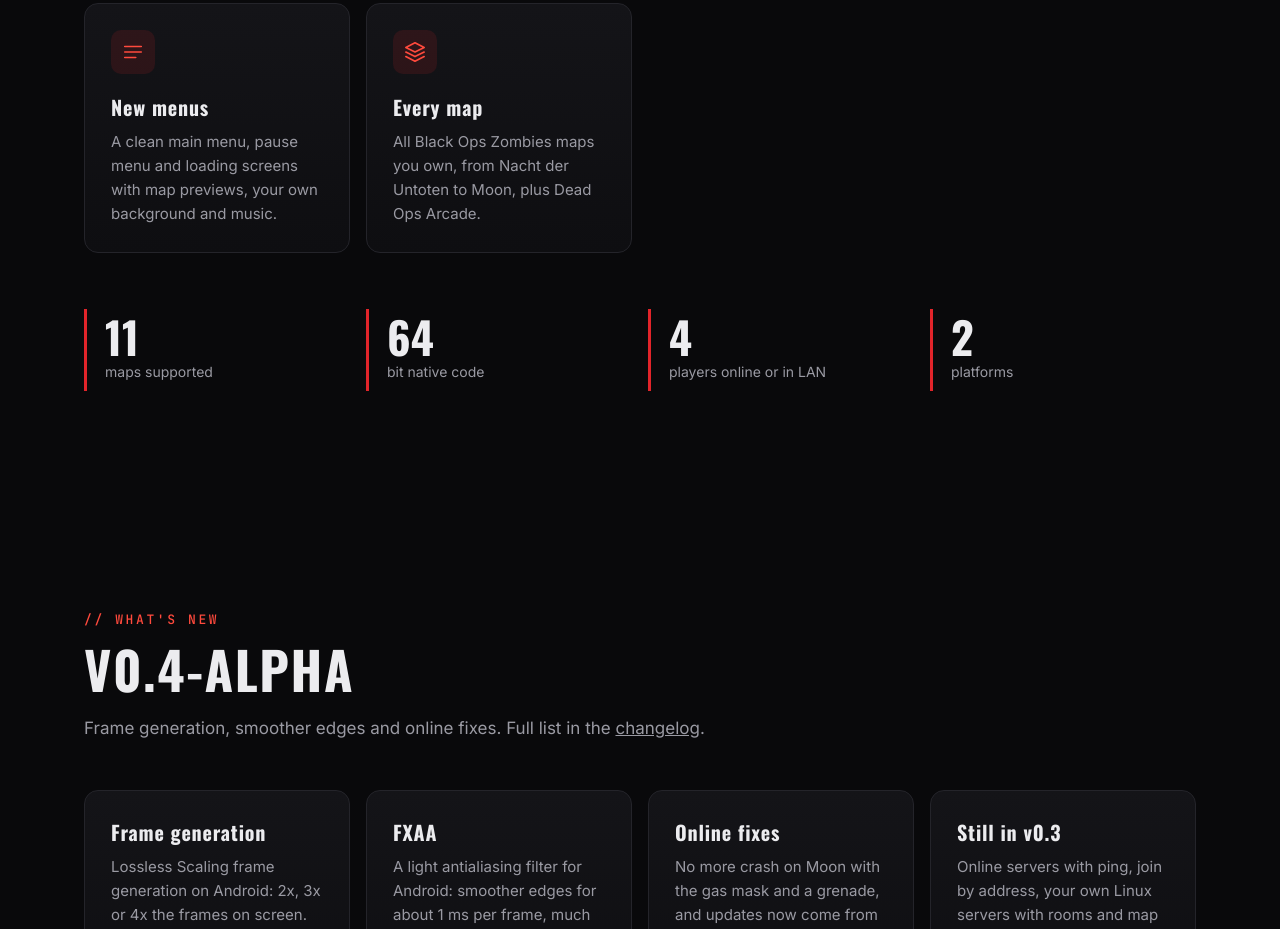
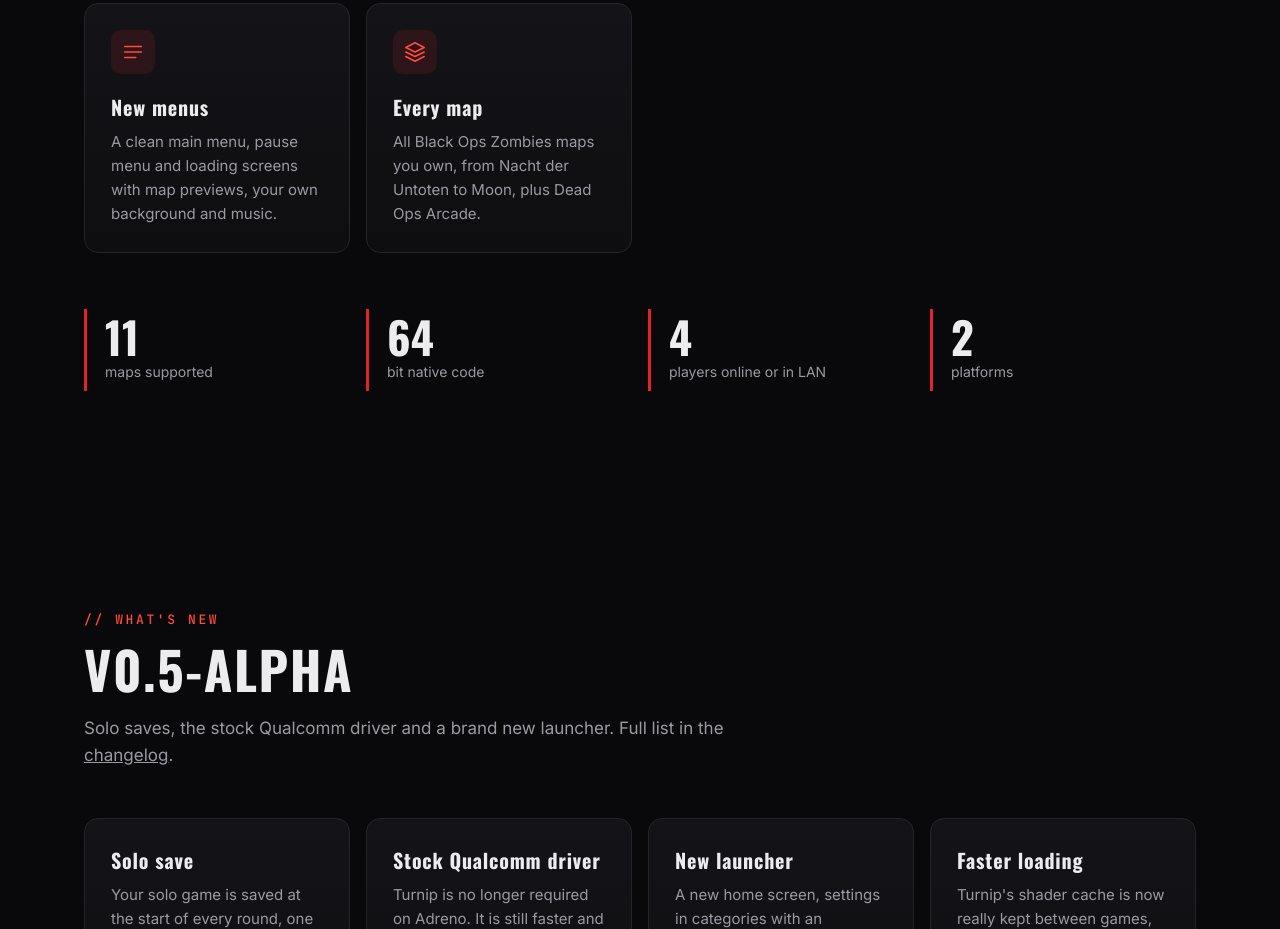
Before and after one commit to Joolace/T5-Jool---Black-Ops-Recomp, a plain HTML site: page docs/index.html in a window 1280 px wide. Shown: the part 1871-2800 px from the top of the page. Drawn offline with nearby package versions, Linux system fonts and the light colour scheme.

Commit message:
Add files via upload
update to alpha 0.5

```diff
--- a/docs/index.html
+++ b/docs/index.html
@@ -207,7 +207,7 @@ footer p{max-width:760px;margin-top:20px;line-height:1.7}
     </div>
     <p class="alpha-note"><b>Alpha</b> · in active development · expect bugs and crashes</p>
     <div class="badges">
-      <span class="badge"><b>●</b> v0.4-alpha</span>
+      <span class="badge"><b>●</b> v0.5-alpha</span>
       <span class="badge">Linux x86_64</span>
       <span class="badge">Android arm64</span>
       <span class="badge">Vulkan</span>
@@ -248,14 +248,14 @@ footer p{max-width:760px;margin-top:20px;line-height:1.7}
   <div class="wrap">
     <div class="reveal">
       <div class="kicker">// What's new</div>
-      <h2>v0.4-alpha</h2>
-      <p class="lead">Frame generation, smoother edges and online fixes. Full list in the <a href="https://github.com/Joolace/T5-Jool---Black-Ops-Recomp/blob/main/CHANGELOG.md">changelog</a>.</p>
+      <h2>v0.5-alpha</h2>
+      <p class="lead">Solo saves, the stock Qualcomm driver and a brand new launcher. Full list in the <a href="https://github.com/Joolace/T5-Jool---Black-Ops-Recomp/blob/main/CHANGELOG.md">changelog</a>.</p>
     </div>
     <div class="grid">
-      <div class="card reveal"><h3>Frame generation</h3><p>Lossless Scaling frame generation on Android: 2x, 3x or 4x the frames on screen. Bring your own copy of Lossless Scaling. Experimental.</p></div>
-      <div class="card reveal"><h3>FXAA</h3><p>A light antialiasing filter for Android: smoother edges for about 1 ms per frame, much cheaper than MSAA.</p></div>
-      <div class="card reveal"><h3>Online fixes</h3><p>No more crash on Moon with the gas mask and a grenade, and updates now come from the right GitHub page.</p></div>
-      <div class="card reveal"><h3>Still in v0.3</h3><p>Online servers with ping, join by address, your own Linux servers with rooms and map rotation, and the Mods menu.</p></div>
+      <div class="card reveal"><h3>Solo save</h3><p>Your solo game is saved at the start of every round, one save per map. Load it from Play Solo, retry the round you died in, or delete it.</p></div>
+      <div class="card reveal"><h3>Stock Qualcomm driver</h3><p>Turnip is no longer required on Adreno. It is still faster and stutters less, but the system driver now works too.</p></div>
+      <div class="card reveal"><h3>New launcher</h3><p>A new home screen, settings in categories with an explanation for every option, graphics presets and a loading screen between maps.</p></div>
+      <div class="card reveal"><h3>Faster loading</h3><p>Turnip's shader cache is now really kept between games, and the checkerboard square on Moon's HUD is gone.</p></div>
     </div>
   </div>
 </section>
@@ -272,7 +272,7 @@ footer p{max-width:760px;margin-top:20px;line-height:1.7}
         <h3>Android <span class="tag">ARM64</span></h3>
         <ul>
           <li>Android 10 or newer, arm64</li>
-          <li>Adreno GPUs with a Turnip driver (required, downloaded by the launcher)</li>
+          <li>Adreno GPUs: Turnip driver recommended (downloaded by the launcher), the stock Qualcomm driver also works</li>
           <li>Launcher with resolution, upscaler, FPS limit, V-Sync, controls and logs</li>
           <li>Crash reports collected for you, ready to share</li>
           <li>Mali GPUs: experimental, with the PanVK driver (testers wanted)</li>
@@ -321,7 +321,7 @@ footer p{max-width:760px;margin-top:20px;line-height:1.7}
     <div class="steps">
       <div class="step reveal"><div><h4>Get the game files</h4><p>Copy the folder of your PC installation of Black Ops (with <code>zone</code> and <code>main</code>) to your device.</p></div></div>
       <div class="step reveal"><div><h4>Install T5Jool</h4><p>Download the latest APK from the Releases page: <code>arm64-v8.2</code> for Snapdragon 845 and newer (recommended), <code>arm64</code> for older devices.</p></div></div>
-      <div class="step reveal"><div><h4>Install a Turnip driver</h4><p>The stock Qualcomm driver does not work yet. The first time you press Play the launcher offers to download a Turnip driver from Mr Purple or StevenMXZ and installs it for you.</p></div></div>
+      <div class="step reveal"><div><h4>Install a Turnip driver (recommended)</h4><p>The first time you press Play the launcher offers to download a Turnip driver from Mr Purple or StevenMXZ and installs it for you. The stock Qualcomm driver also works, but it is slower and stutters for the first games.</p></div></div>
       <div class="step reveal"><div><h4>Point the launcher to the game</h4><p>Open Settings in the launcher and choose the game folder.</p></div></div>
       <div class="step reveal"><div><h4>Play</h4><p>Tap Zombies or Dead Ops Arcade. The first launch builds the shader cache, so the first minutes can stutter a little.</p></div></div>
     </div>
@@ -344,10 +344,12 @@ footer p{max-width:760px;margin-top:20px;line-height:1.7}
       <div class="item done reveal"><div class="when">DONE · v0.3</div><h4>Online multiplayer</h4><p>Dedicated servers, server browser with ping, join by address, rooms and map rotation.</p></div>
       <div class="item done reveal"><div class="when">DONE · v0.3</div><h4>Mods menu</h4><p>Community mods made with the Black Ops mod tools, loaded from the main menu.</p></div>
       <div class="item done reveal"><div class="when">DONE · v0.4</div><h4>Frame generation and FXAA</h4><p>Lossless Scaling frame generation on Android and Linux, FXAA on Android.</p></div>
+      <div class="item done reveal"><div class="when">DONE · v0.5</div><h4>Save and resume in solo</h4><p>A save at the start of every round, Load game and Retry round.</p></div>
+      <div class="item done reveal"><div class="when">DONE · v0.5</div><h4>Stock Qualcomm driver</h4><p>Play on Adreno without installing Turnip.</p></div>
       <div class="item now reveal"><div class="when">IN PROGRESS</div><h4>Mali GPU support</h4><p>Experimental with PanVK: we need testers with Mali devices.</p></div>
       <div class="item reveal"><div class="when">PLANNED</div><h4>Seamless map change</h4><p>Servers change map without players reconnecting.</p></div>
       <div class="item reveal"><div class="when">PLANNED</div><h4>Custom maps and engine mods</h4><p>More mod types, with an easy way to install them.</p></div>
-      <div class="item reveal"><div class="when">PLANNED</div><h4>Save and resume in solo</h4><p>Stop a solo game and pick it up later.</p></div>
+      <div class="item reveal"><div class="when">PLANNED</div><h4>Fuller solo saves</h4><p>Mystery box, Pack-a-Punch links, equipment and Easter egg steps in the save.</p></div>
       <div class="item reveal"><div class="when">LATER</div><h4>Source code release</h4><p>The source will be published once the project is ready.</p></div>
     </div>
   </div>
@@ -363,7 +365,7 @@ footer p{max-width:760px;margin-top:20px;line-height:1.7}
     <details class="reveal"><summary>Does T5Jool include the game?</summary><p>No. It contains no Activision assets. It only runs the files of a copy of Black Ops that you own.</p></details>
     <details class="reveal"><summary>Is this multiplayer or campaign?</summary><p>Zombies and Dead Ops Arcade only. Co-op works over your local network.</p></details>
     <details class="reveal"><summary>Which devices are supported?</summary><p>Android arm64 devices with an Adreno GPU work best today. It is developed on an AYN Odin 3 Pro (Snapdragon 8 Elite). Linux x86_64 with a Vulkan GPU is supported too.</p></details>
-    <details class="reveal"><summary>The game closes right after starting</summary><p>On Adreno devices you need a Turnip driver: the stock Qualcomm Vulkan driver is not supported yet. Install one from Settings &gt; Download a driver.</p></details>
+    <details class="reveal"><summary>The game closes right after starting</summary><p>Update to the latest version (the stock Qualcomm driver works from v0.5), or install a Turnip driver from Settings &gt; Game &gt; Download a driver. If it still closes, send the logs from Settings &gt; Help and about &gt; Report a problem.</p></details>
     <details class="reveal"><summary>Why does it stutter the first time?</summary><p>Shaders are compiled the first time they are needed and then saved. After a match or two the game runs smoothly.</p></details>
     <details class="reveal"><summary>Where is the source code?</summary><p>It will be released later. Follow the Discord for news.</p></details>
     <details class="reveal"><summary>How do I report a bug?</summary><p>Use the Logs button in the launcher to save the logs and share them on Discord or in a GitHub issue.</p></details>
```
Also changed, not shown: 2 other files.
